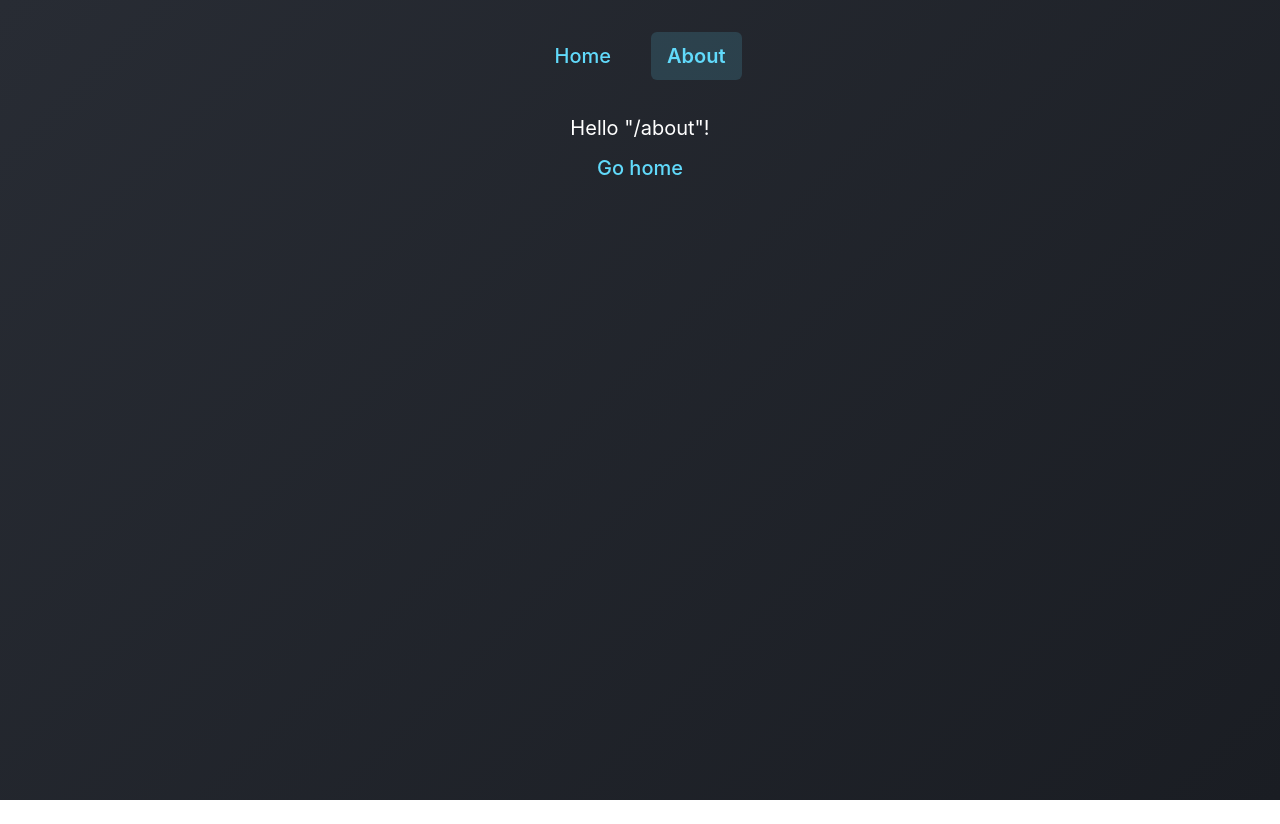
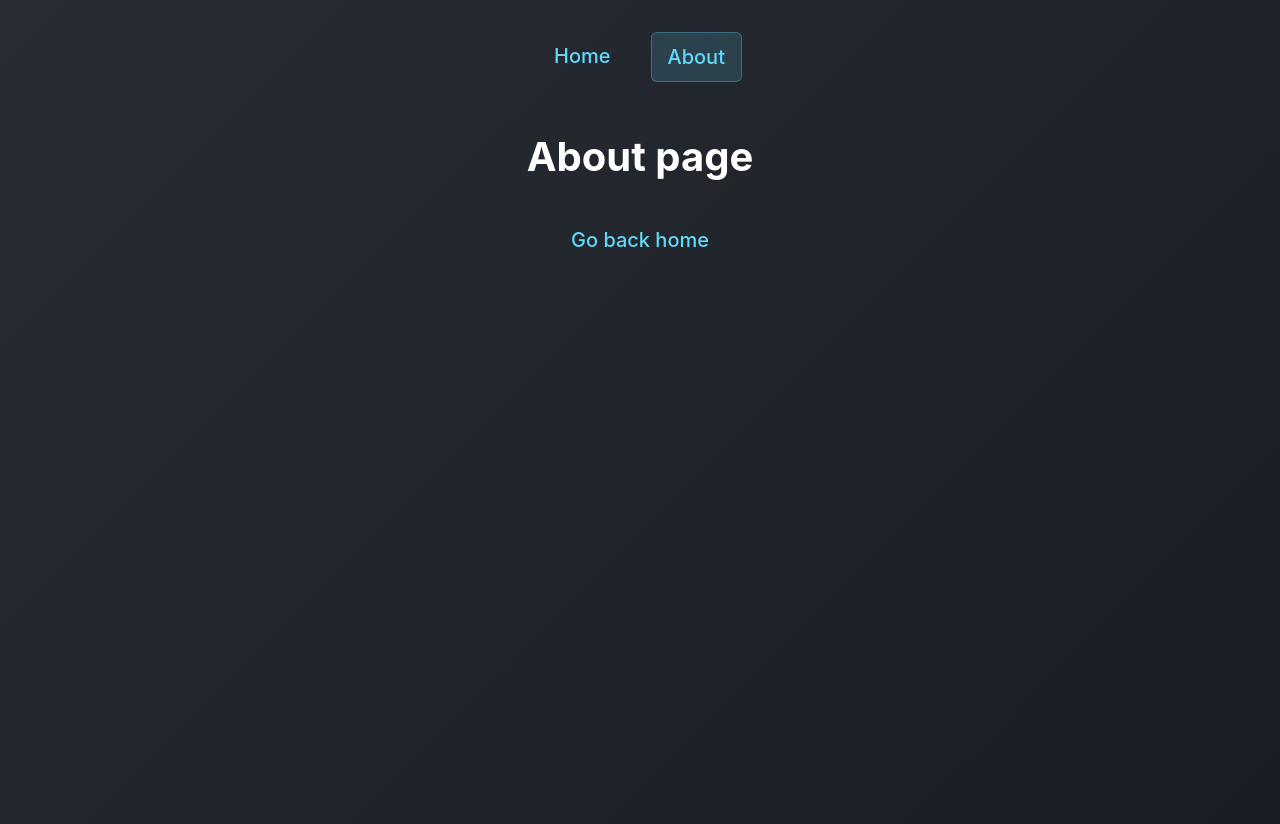
Before and after one commit to YosriMlik/tanstack, a React (Vite) app: page /about in a window 1280 px wide. Before the commit the page ends 800 px from the top, so only its background shows below. Built offline with nearby package versions, Linux system fonts and the light colour scheme.

Commit message:
changed ui

```diff
--- a/package.json
+++ b/package.json
@@ -10,7 +10,6 @@
     "test": "vitest run"
   },
   "dependencies": {
-    "@capacitor/core": "^7.4.3",
     "@tanstack/react-router": "^1.130.2",
     "@tanstack/react-router-devtools": "^1.130.2",
     "@tanstack/router-plugin": "^1.121.2",
--- a/src/main.tsx
+++ b/src/main.tsx
@@ -2,6 +2,7 @@ import { StrictMode } from 'react'
 import ReactDOM from 'react-dom/client'
 import { RouterProvider, createRouter } from '@tanstack/react-router'
 import NextTopLoader from 'nextjs-toploader';
+
 
 // Import the generated route tree
 import { routeTree } from './routeTree.gen.ts'
--- a/src/routes/about.tsx
+++ b/src/routes/about.tsx
@@ -1,4 +1,6 @@
 import { createFileRoute, Link } from '@tanstack/react-router'
+
+
 
 export const Route = createFileRoute('/about')({
   component: RouteComponent,
@@ -7,8 +9,9 @@ export const Route = createFileRoute('/about')({
 function RouteComponent() {
   return (
     <>
-        <div>Hello "/about"!</div>
-        <Link to="/">Go home</Link>
+      <h1>About page</h1>
+      <Link to='/'>Go back home</Link>
+      <div style={{ height: "70vh" }}></div>
     </>
   )
 }
--- a/src/routes/index.tsx
+++ b/src/routes/index.tsx
@@ -68,7 +68,7 @@ function App() {
               <h1 className="app-title">My Blog</h1>
               <p className="app-subtitle">Share your thoughts with the world</p>
             </header>
-
+            <div style={{  }}>
               <form onSubmit={handleSubmit} className="post-form">
                 <div className="form-group">
                   <input
@@ -105,7 +105,7 @@ function App() {
 
               {!loading && !error && (
                 <div className="posts-container">
-                <h2 className="posts-title">Recent Posts</h2>
+                  {/* <h2 className="posts-title">Recent Posts</h2> */}
                   <div className="posts-grid">
                     {[...posts]
                       .sort(
@@ -140,5 +140,6 @@ function App() {
           </div>
         </div>
       </div>
+    </div>
   );
 }
--- a/src/styles.css
+++ b/src/styles.css
@@ -51,7 +51,7 @@ code {
   padding: 1rem 0;
   display: flex;
   flex-direction: column;
-  align-items: center;
+
 }
 
 .App-content {
@@ -62,7 +62,7 @@ code {
 .content-wrapper {
   width: 100%;
   max-width: 800px;
-  padding: 0 1rem;
+  padding-top: 0;
   margin: 0 auto;
 }
 
@@ -81,8 +81,9 @@ code {
   display: flex;
   gap: 1.5rem;
   justify-content: center;
-  margin: 1rem 0;
+  margin-top: 1rem;
   width: 100%;
+  border: none;
 }
 
 a {
@@ -103,23 +104,23 @@ a:hover {
 }
 
 a.active {
-  /* text-decoration: underline; */
-  font-weight: 600;
+  font-weight: 500;
   background-color: rgba(97, 218, 251, 0.15);
+  border: 1px solid rgba(97, 218, 251, 0.3);
+  color: #61dafb;
 }
 
 /* Header Styles */
 .app-header {
   text-align: center;
-  margin-bottom: 2rem;
-  padding: 1rem 0;
+  padding-bottom: 1rem;
   width: 100%;
 }
 
 .app-title {
   font-size: 2.5rem;
   font-weight: 700;
-  margin: 0 0 0.5rem 0;
+  margin: 0;
   background: linear-gradient(45deg, #61dafb, #21d4fd);
   -webkit-background-clip: text;
   -webkit-text-fill-color: transparent;
@@ -242,7 +243,7 @@ a.active {
 
 /* Posts Container */
 .posts-container {
-  margin-top: 2rem;
+  margin: 2rem 0;
   width: 100%;
 }
 
@@ -382,7 +383,7 @@ a.active {
 /* Tablet Styles */
 @media (min-width: 601px) and (max-width: 1024px) {
   .content-wrapper {
-    padding: 1.5rem;
+    padding: 0 1.5rem;
     max-width: 90%;
   }
 
@@ -394,7 +395,7 @@ a.active {
 /* Desktop Enhancements */
 @media (min-width: 1025px) {
   .content-wrapper {
-    padding: 2rem;
+    padding: 0 2rem;
     max-width: 800px;
   }
 
@@ -430,8 +431,7 @@ a.active {
 
 /* Focus styles for better accessibility */
 .form-input:focus,
-.submit-btn:focus,
-a:focus {
+.submit-btn:focus {
   outline: 2px solid #61dafb;
   outline-offset: 2px;
 }
```
Also changed, not shown: 1 other file (tests, documents, lock files or other folders). Lines whose indentation alone changed are shown as unchanged.
